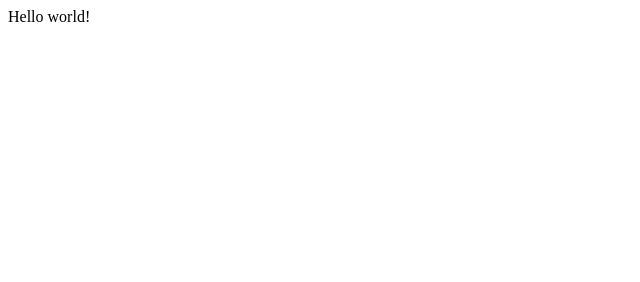
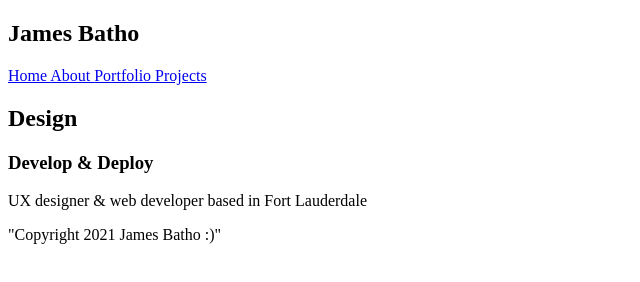
Before and after one commit to JamesBatho/basic-portfolio, a Gatsby site: page / in a window 1280 px wide. Shown: the whole page, without its empty margins (0-640 px from the left). Built offline with nearby package versions, Linux system fonts and the light colour scheme; Gatsby itself is replaced by a stand-in of ours.

Commit message:
basic portfolio site start

```diff
--- /dev/null
+++ b/src/components/Layout.js
@@ -0,0 +1,14 @@
+import React from "react"
+import Navbar from "./Navbar"
+
+export default function Layout({ children }) {
+  return (
+    <div className="layout">
+      <Navbar />
+      <div className="content">{children}</div>
+      <footer>
+        <p> "Copyright 2021 James Batho :)" </p>
+      </footer>
+    </div>
+  )
+}
--- /dev/null
+++ b/src/components/Navbar.js
@@ -0,0 +1,15 @@
+import { Link } from "gatsby"
+import React from "react"
+
+export default function Navbar() {
+  return (
+    <nav>
+      <h1> James Batho</h1>
+      <div className="links">
+        <Link to="/"> Home </Link>
+        <Link to="/about"> About </Link>
+        <Link to="/projects"> Portfolio Projects </Link>
+      </div>
+    </nav>
+  )
+}
--- a/src/pages/index.js
+++ b/src/pages/index.js
@@ -1,5 +1,16 @@
 import React from "react"
+import Layout from "../components/Layout"
 
 export default function Home() {
-  return <div>Hello world!</div>
+  return (
+    <Layout>
+      <section>
+        <div>
+          <h2>Design</h2>
+          <h3>Develop & Deploy</h3>
+          <p> UX designer & web developer based in Fort Lauderdale </p>
+        </div>
+      </section>
+    </Layout>
+  )
 }
```
Also changed, not shown: src/pages/404.js (added, +13 -0 lines), src/pages/about.js (added, +12 -0 lines), src/pages/projects/index.js (added, +13 -0 lines).
